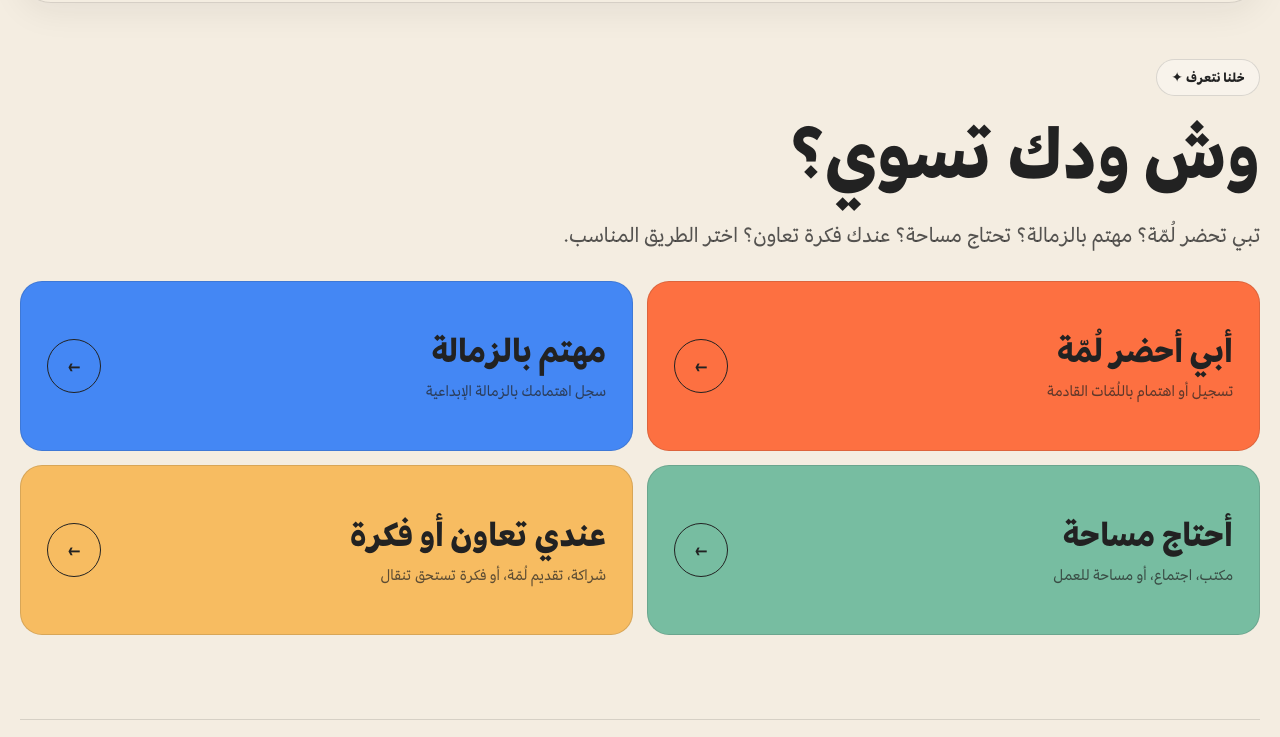
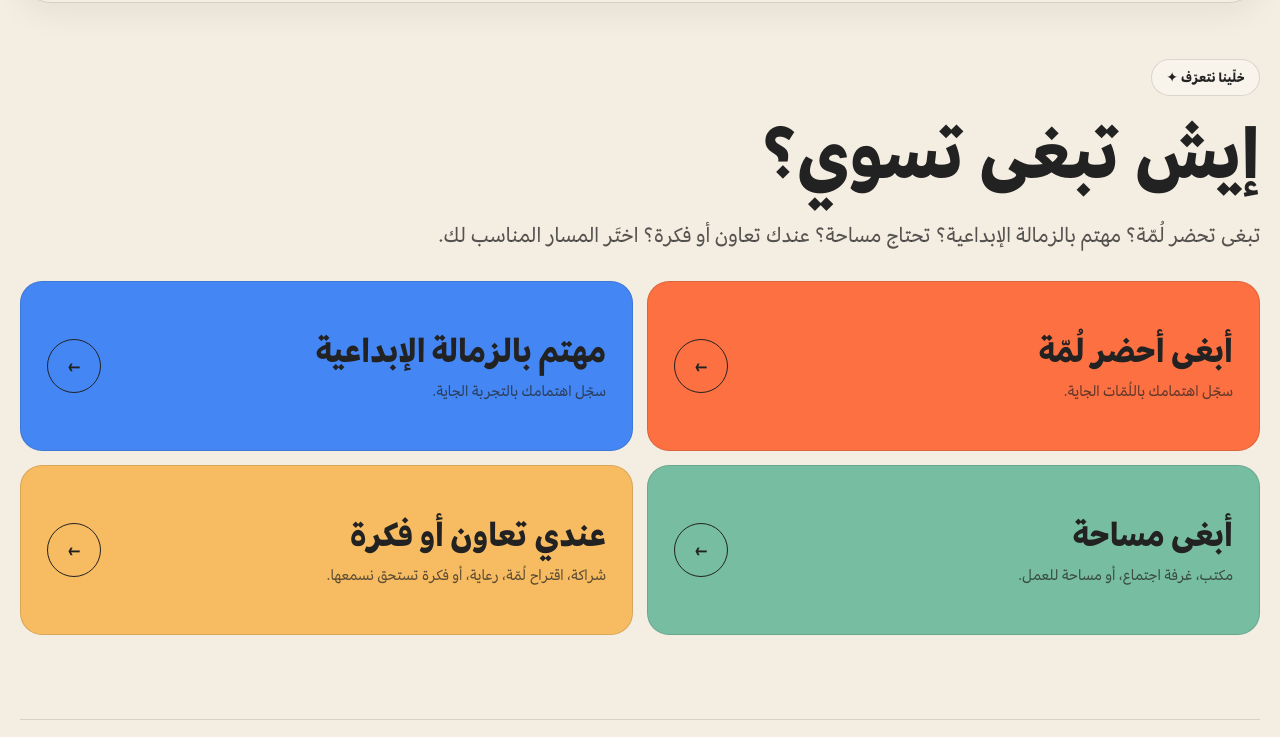
Before and after one commit to abdalmaged818/lamma-site, a website: page contact/index.html in a window 1280 px wide. Shown: the part 73-810 px from the top of the page. Drawn offline with Linux system fonts and the light colour scheme.

Commit message:
Reposition Lmmah content and update Madinah voice
Updated the contact page content and metadata for clarity and relevance.

```diff
--- a/contact/index.html
+++ b/contact/index.html
@@ -2,24 +2,24 @@
 <html lang="ar" dir="rtl">
 <head>
   <meta charset="utf-8"><meta name="viewport" content="width=device-width, initial-scale=1">
-  <meta name="description" content="التواصل والانضمام إلى مجتمع لُمّة."><title>التواصل والانضمام | لُمّة</title>
+  <meta name="description" content="تواصل مع لُمّة واختر المسار المناسب لك: اللُمّات، الزمالة الإبداعية، المساحات المشتركة، أو التعاون والأفكار."><title>التواصل والانضمام | لُمّة</title>
   <link rel="icon" href="../assets/icons/favicon.svg" type="image/svg+xml"><link rel="icon" href="../assets/icons/favicon-32.png" sizes="32x32" type="image/png"><link rel="apple-touch-icon" href="../assets/icons/apple-touch-icon.png">
     <link rel="stylesheet" href="../assets/css/fonts.css">
   <link rel="stylesheet" href="../assets/css/styles.css"><script src="../assets/js/config.js" defer></script><script src="../assets/js/main.js" defer></script>
 </head>
-<body data-root="../" data-page="contact" data-title-ar="التواصل والانضمام | لُمّة" data-title-en="Contact / Join | Lamma">
+<body data-root="../" data-page="contact" data-title-ar="التواصل والانضمام | لُمّة" data-title-en="Contact / Join | Lmmah">
   <a class="skip-link" href="index.html#main" data-ar="انتقل إلى المحتوى" data-en="Skip to content">انتقل إلى المحتوى</a><header id="site-header"></header>
   <main id="main">
     <section class="inner-hero" style="--page-color:var(--yellow)">
       <div class="container">
-        <span class="eyebrow" data-ar="خلنا نتعرف ✦" data-en="Let’s meet ✦">خلنا نتعرف ✦</span>
-        <h1 class="title contact-title" data-ar="وش ودك تسوي؟" data-en="What are you here for?">وش ودك تسوي؟</h1>
-        <p class="lead" data-ar="تبي تحضر لُمّة؟ مهتم بالزمالة؟ تحتاج مساحة؟ عندك فكرة تعاون؟ اختر الطريق المناسب." data-en="Want to attend a Gathering? Interested in the Fellowship? Need a space? Have a collaboration idea? Choose the right path.">تبي تحضر لُمّة؟ مهتم بالزمالة؟ تحتاج مساحة؟ عندك فكرة تعاون؟ اختر الطريق المناسب.</p>
+        <span class="eyebrow" data-ar="خلّينا نتعرّف ✦" data-en="Let’s meet ✦">خلّينا نتعرّف ✦</span>
+        <h1 class="title contact-title" data-ar="إيش تبغى تسوي؟" data-en="What would you like to do?">إيش تبغى تسوي؟</h1>
+        <p class="lead" data-ar="تبغى تحضر لُمّة؟ مهتم بالزمالة الإبداعية؟ تحتاج مساحة؟ عندك تعاون أو فكرة؟ اختَر المسار المناسب لك." data-en="Want to attend a Gathering? Interested in the Creative Fellowship? Need a space? Have a collaboration or an idea? Choose the path that suits you.">تبغى تحضر لُمّة؟ مهتم بالزمالة الإبداعية؟ تحتاج مساحة؟ عندك تعاون أو فكرة؟ اختَر المسار المناسب لك.</p>
         <div class="contact-grid">
-          <a class="contact-option" href="index.html" data-config-href="tally.gatherings" data-fallback="disabled"><strong data-ar="أبي أحضر لُمّة" data-en="I want to attend a Gathering">أبي أحضر لُمّة</strong><small data-ar="تسجيل أو اهتمام باللُمّات القادمة" data-en="Register or show interest in upcoming gatherings">تسجيل أو اهتمام باللُمّات القادمة</small><span class="arrow-link" aria-hidden="true">←</span></a>
-          <a class="contact-option" href="index.html" data-config-href="tally.fellowship" data-fallback="disabled"><strong data-ar="مهتم بالزمالة" data-en="I’m interested in the Fellowship">مهتم بالزمالة</strong><small data-ar="سجل اهتمامك بالزمالة الإبداعية" data-en="Register your interest in the Creative Fellowship">سجل اهتمامك بالزمالة الإبداعية</small><span class="arrow-link" aria-hidden="true">←</span></a>
-          <a class="contact-option" href="index.html" data-config-href="tally.spaces" data-fallback="disabled"><strong data-ar="أحتاج مساحة" data-en="I need a space">أحتاج مساحة</strong><small data-ar="مكتب، اجتماع، أو مساحة للعمل" data-en="Desk, meeting room, or workspace">مكتب، اجتماع، أو مساحة للعمل</small><span class="arrow-link" aria-hidden="true">←</span></a>
-          <a class="contact-option" href="index.html" data-config-href="tally.contact" data-fallback="disabled"><strong data-ar="عندي تعاون أو فكرة" data-en="I have a collaboration idea">عندي تعاون أو فكرة</strong><small data-ar="شراكة، تقديم لُمّة، أو فكرة تستحق تنقال" data-en="Partnership, host a gathering, or share an idea">شراكة، تقديم لُمّة، أو فكرة تستحق تنقال</small><span class="arrow-link" aria-hidden="true">←</span></a>
+          <a class="contact-option" href="index.html" data-config-href="tally.gatherings" data-fallback="disabled"><strong data-ar="أبغى أحضر لُمّة" data-en="I want to attend a Gathering">أبغى أحضر لُمّة</strong><small data-ar="سجّل اهتمامك باللُمّات الجاية." data-en="Register your interest in upcoming Gatherings.">سجّل اهتمامك باللُمّات الجاية.</small><span class="arrow-link" aria-hidden="true">←</span></a>
+          <a class="contact-option" href="index.html" data-config-href="tally.fellowship" data-fallback="disabled"><strong data-ar="مهتم بالزمالة الإبداعية" data-en="I’m interested in the Fellowship">مهتم بالزمالة الإبداعية</strong><small data-ar="سجّل اهتمامك بالتجربة الجاية." data-en="Register your interest in the next Fellowship experience.">سجّل اهتمامك بالتجربة الجاية.</small><span class="arrow-link" aria-hidden="true">←</span></a>
+          <a class="contact-option" href="index.html" data-config-href="tally.spaces" data-fallback="disabled"><strong data-ar="أبغى مساحة" data-en="I want a space">أبغى مساحة</strong><small data-ar="مكتب، غرفة اجتماع، أو مساحة للعمل." data-en="A desk, meeting room, or workspace.">مكتب، غرفة اجتماع، أو مساحة للعمل.</small><span class="arrow-link" aria-hidden="true">←</span></a>
+          <a class="contact-option" href="index.html" data-config-href="tally.contact" data-fallback="disabled"><strong data-ar="عندي تعاون أو فكرة" data-en="I have a collaboration idea">عندي تعاون أو فكرة</strong><small data-ar="شراكة، اقتراح لُمّة، رعاية، أو فكرة تستحق نسمعها." data-en="A partnership, Gathering proposal, sponsorship, or an idea worth hearing.">شراكة، اقتراح لُمّة، رعاية، أو فكرة تستحق نسمعها.</small><span class="arrow-link" aria-hidden="true">←</span></a>
         </div>
       </div>
     </section>
```
